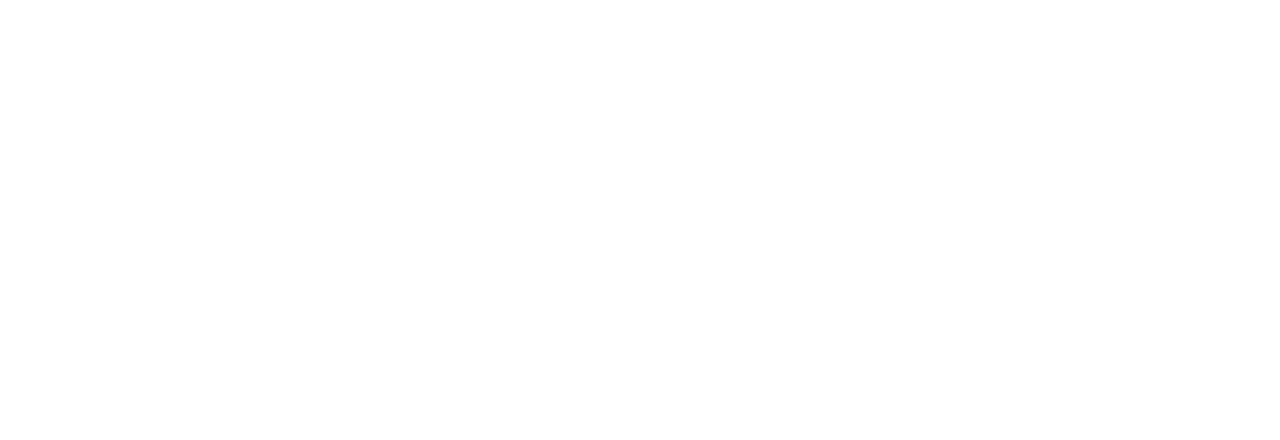
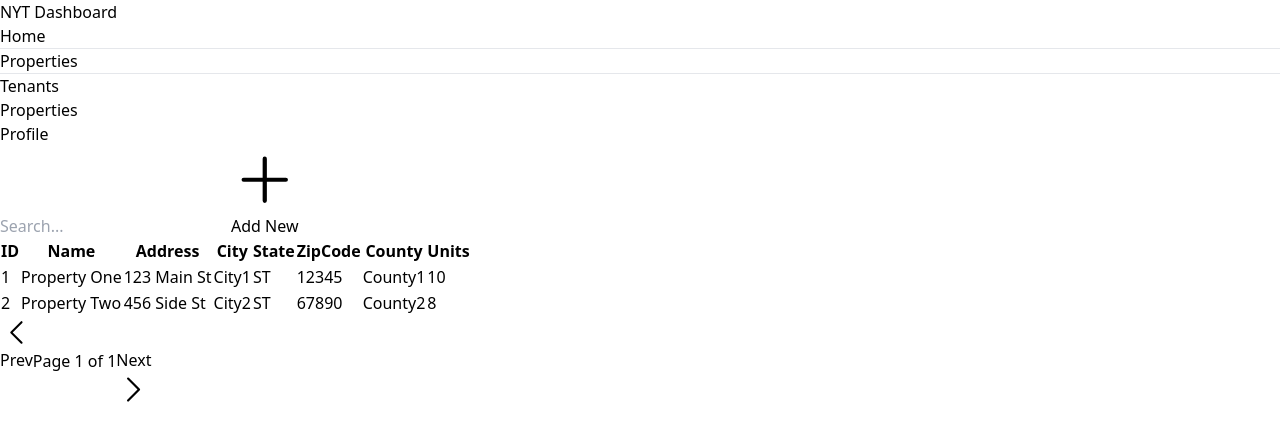
Before and after one commit to DivinerX/Noticepros-frontend, a React (Vite) app: page /property in a window 1280 px wide. Before the commit this address had no page. Shown: the top 440 px of the page. Built offline with nearby package versions, Linux system fonts and the light colour scheme.

Commit message:
Dashboard, Table template

```diff
--- a/package.json
+++ b/package.json
@@ -10,6 +10,7 @@
     "preview": "vite preview"
   },
   "dependencies": {
+    "@heroicons/react": "^2.1.5",
     "@reduxjs/toolkit": "^2.3.0",
     "axios": "^1.7.7",
     "jwt-decode": "^4.0.0",
--- a/src/Route/index.ts
+++ b/src/Route/index.ts
@@ -1,6 +1,7 @@
 import Home from "../pages/Home";
 import Login from "../pages/Login"
 import Owner from "../pages/Owner";
+import Property from "../pages/Property";
 
 interface Route {
   path: string;
@@ -12,5 +13,6 @@
 export const routes: Route[] = [
   { path: '/', element: Home, label: 'Home', protected: true },
   { path: '/login', element: Login, label: 'Login' },
-  { path: '/owner', element: Owner, label: 'owner' },
+  { path: '/owner', element: Owner, label: 'Owner' },
+  { path: '/property', element: Property, label: 'Property' },
 ];
--- /dev/null
+++ b/src/components/DashboardLayout.tsx
@@ -0,0 +1,49 @@
+// DashboardLayout.tsx
+import React from "react";
+import { Link } from "react-router-dom";
+
+interface IDashboardLayoutProps {
+  children: React.ReactNode;
+  title: string;
+}
+
+const DashboardLayout: React.FC<IDashboardLayoutProps> = ({ children, title }) => {
+  return (
+    <div className="flex h-screen bg-gray-100">
+      {/* Sidebar */}
+      <aside className="w-64 bg-gray-800 text-white flex flex-col">
+        <div className="flex items-center justify-center h-16 shadow-md">
+          <h1 className="text-lg font-bold">NYT Dashboard</h1>
+        </div>
+        <nav className="flex-1 p-4 space-y-2">
+          <Link to="/" className="block px-4 py-2 rounded hover:bg-gray-700">
+            Home
+          </Link>
+          <hr />
+          <Link to="/property" className="block px-4 py-2 rounded hover:bg-gray-700">
+            Properties
+          </Link>
+          <hr />
+          <Link to="/settings" className="block px-4 py-2 rounded hover:bg-gray-700">
+            Tenants
+          </Link>
+        </nav>
+      </aside>
+
+      <div className="flex-1 flex flex-col">
+        <header className="h-16 bg-white shadow-md px-6 flex items-center justify-between">
+          <h2 className="text-xl font-semibold">{title}</h2>
+          <div>
+            <button className="px-4 py-2 bg-blue-500 text-white rounded hover:bg-blue-600">
+              Profile
+            </button>
+          </div>
+        </header>
+
+        <main className="flex-1 p-6 overflow-auto">{children}</main>
+      </div>
+    </div>
+  );
+};
+
+export default DashboardLayout;
--- /dev/null
+++ b/src/components/TableTemplate.tsx
@@ -0,0 +1,136 @@
+import React, { useState } from "react";
+import { ChevronUpIcon, ChevronDownIcon, PlusIcon, ChevronLeftIcon, ChevronRightIcon } from "@heroicons/react/24/solid"; // Import icons
+
+interface TableTemplateProps<T> {
+  data: T[];
+  columns: { key: keyof T; label: string }[];
+  onAddNew?: () => void;
+}
+
+const TableTemplate = <T extends {}>({
+  data,
+  columns,
+  onAddNew,
+}: TableTemplateProps<T>) => {
+  const [searchQuery, setSearchQuery] = useState("");
+  const [sortKey, setSortKey] = useState<keyof T | null>(null);
+  const [sortOrder, setSortOrder] = useState<"asc" | "desc">("asc");
+  const [currentPage, setCurrentPage] = useState(1);
+  const itemsPerPage = 5;
+
+  // Handle Sorting
+  const handleSort = (key: keyof T) => {
+    const order = sortKey === key && sortOrder === "asc" ? "desc" : "asc";
+    setSortKey(key);
+    setSortOrder(order);
+  };
+
+  // Handle Search
+  const handleSearch = (event: React.ChangeEvent<HTMLInputElement>) => {
+    setSearchQuery(event.target.value);
+  };
+
+  // Filter and Sort Data
+  const filteredData = data.filter((item) =>
+    columns.some(
+      (col) =>
+        String(item[col.key]).toLowerCase().includes(searchQuery.toLowerCase())
+    )
+  );
+
+  const sortedData = [...filteredData].sort((a, b) => {
+    if (sortKey) {
+      if (a[sortKey] < b[sortKey]) return sortOrder === "asc" ? -1 : 1;
+      if (a[sortKey] > b[sortKey]) return sortOrder === "asc" ? 1 : -1;
+    }
+    return 0;
+  });
+
+  // Pagination
+  const startIndex = (currentPage - 1) * itemsPerPage;
+  const paginatedData = sortedData.slice(startIndex, startIndex + itemsPerPage);
+
+  return (
+    <div className="overflow-x-auto bg-white p-6 shadow-lg rounded-lg">
+      {/* Header and Search */}
+      <div className="flex justify-between mb-6">
+        <input
+          type="text"
+          placeholder="Search..."
+          className="p-2 border border-gray-300 rounded-lg focus:outline-none focus:ring-2 focus:ring-blue-500"
+          value={searchQuery}
+          onChange={handleSearch}
+        />
+        {onAddNew && (
+          <button
+            onClick={onAddNew}
+            className="px-4 py-2 bg-blue-600 text-white rounded-lg shadow-md hover:bg-blue-700 transition duration-200 flex items-center"
+          >
+            <PlusIcon className="h-5 w-5 mr-2" /> Add New
+          </button>
+        )}
+      </div>
+
+      {/* Table */}
+      <table className="min-w-full table-auto">
+        <thead>
+          <tr className="bg-gray-100">
+            {columns.map((column) => (
+              <th
+                key={column.key as string}
+                onClick={() => handleSort(column.key)}
+                className="px-6 py-3 text-left text-sm font-medium text-gray-700 cursor-pointer hover:bg-gray-200"
+              >
+                {column.label}{" "}
+                {sortKey === column.key ? (
+                  sortOrder === "asc" ? (
+                    <ChevronUpIcon className="inline-block h-4 w-4" />
+                  ) : (
+                    <ChevronDownIcon className="inline-block h-4 w-4" />
+                  )
+                ) : null}
+              </th>
+            ))}
+          </tr>
+        </thead>
+        <tbody className="divide-y divide-gray-200">
+          {paginatedData.map((item, index) => (
+            <tr key={index} className="hover:bg-gray-50 transition duration-200">
+              {columns.map((column) => (
+                <td key={column.key as string} className="px-6 py-4 text-sm text-gray-900">
+                  {item[column.key] as React.ReactNode}
+                </td>
+              ))}
+            </tr>
+          ))}
+        </tbody>
+      </table>
+
+      <div className="flex justify-end mt-6 space-x-4">
+        <button
+          onClick={() => setCurrentPage((page) => Math.max(page - 1, 1))}
+          disabled={currentPage === 1}
+          className="px-4 py-2 bg-gray-300 rounded-lg disabled:opacity-50 hover:bg-gray-400 flex items-center"
+        >
+          <ChevronLeftIcon className="h-5 w-5 mr-2" /> Prev
+        </button>
+        <span className="text-sm font-medium text-gray-600 items-center">
+          Page {currentPage} of {Math.ceil(sortedData.length / itemsPerPage)}
+        </span>
+        <button
+          onClick={() =>
+            setCurrentPage((page) =>
+              Math.min(page + 1, Math.ceil(sortedData.length / itemsPerPage))
+            )
+          }
+          disabled={currentPage === Math.ceil(sortedData.length / itemsPerPage)}
+          className="px-4 py-2 bg-gray-300 rounded-lg disabled:opacity-50 hover:bg-gray-400 flex items-center"
+        >
+          Next <ChevronRightIcon className="h-5 w-5 ml-2" />
+        </button>
+      </div>
+    </div>
+  );
+};
+
+export default TableTemplate;
--- a/src/pages/Home.tsx
+++ b/src/pages/Home.tsx
@@ -1,10 +1,11 @@
 import React from "react";
+import DashboardLayout from '../components/DashboardLayout'
 
 const Home = () => {
   return (
-    <>
-      Home
-    </>
+    <DashboardLayout title="Home">
+      <h2>Home</h2>
+    </DashboardLayout>
   )
 }
 
--- a/src/pages/Property.tsx
+++ b/src/pages/Property.tsx
@@ -1,10 +1,57 @@
 import React from "react";
+import DashboardLayout from "../components/DashboardLayout";
+import TableTemplate from "../components/TableTemplate";
+
+export interface IProperty {
+  ID: string;
+  Name: string;
+  Address: string;
+  City: string;
+  Unit?: string;
+  State: string;
+  ZipCode: string;
+  County: string;
+  NumUnitTotal?: number;
+}
+
+
+const PropertyTable: React.FC = () => {
+  const properties: IProperty[] = [
+    { ID: "1", Name: "Property One", Address: "123 Main St", City: "City1", State: "ST", ZipCode: "12345", County: "County1", NumUnitTotal: 10 },
+    { ID: "2", Name: "Property Two", Address: "456 Side St", City: "City2", State: "ST", ZipCode: "67890", County: "County2", NumUnitTotal: 8 },
+    // Add more properties here
+  ];
+
+  const columns: { key: keyof IProperty; label: string }[] = [
+    { key: "ID", label: "ID" },
+    { key: "Name", label: "Name" },
+    { key: "Address", label: "Address" },
+    { key: "City", label: "City" },
+    { key: "State", label: "State" },
+    { key: "ZipCode", label: "ZipCode" },
+    { key: "County", label: "County" },
+    { key: "NumUnitTotal", label: "Units" },
+  ];
+
+  const addNewProperty = () => {
+    // Logic to add new property (e.g., show form modal or add mock data)
+    console.log("Add New Property");
+  };
+
+  return (
+    <TableTemplate
+      data={properties}
+      columns={columns}
+      onAddNew={addNewProperty}
+    />
+  );
+};
 
 const Property = () => {
   return (
-    <>
-      Property
-    </>
+    <DashboardLayout title="Properties">
+      <PropertyTable />
+    </DashboardLayout>
   )
 }
 
```
Also changed, not shown: 1 other file (tests, documents, lock files or other folders).
